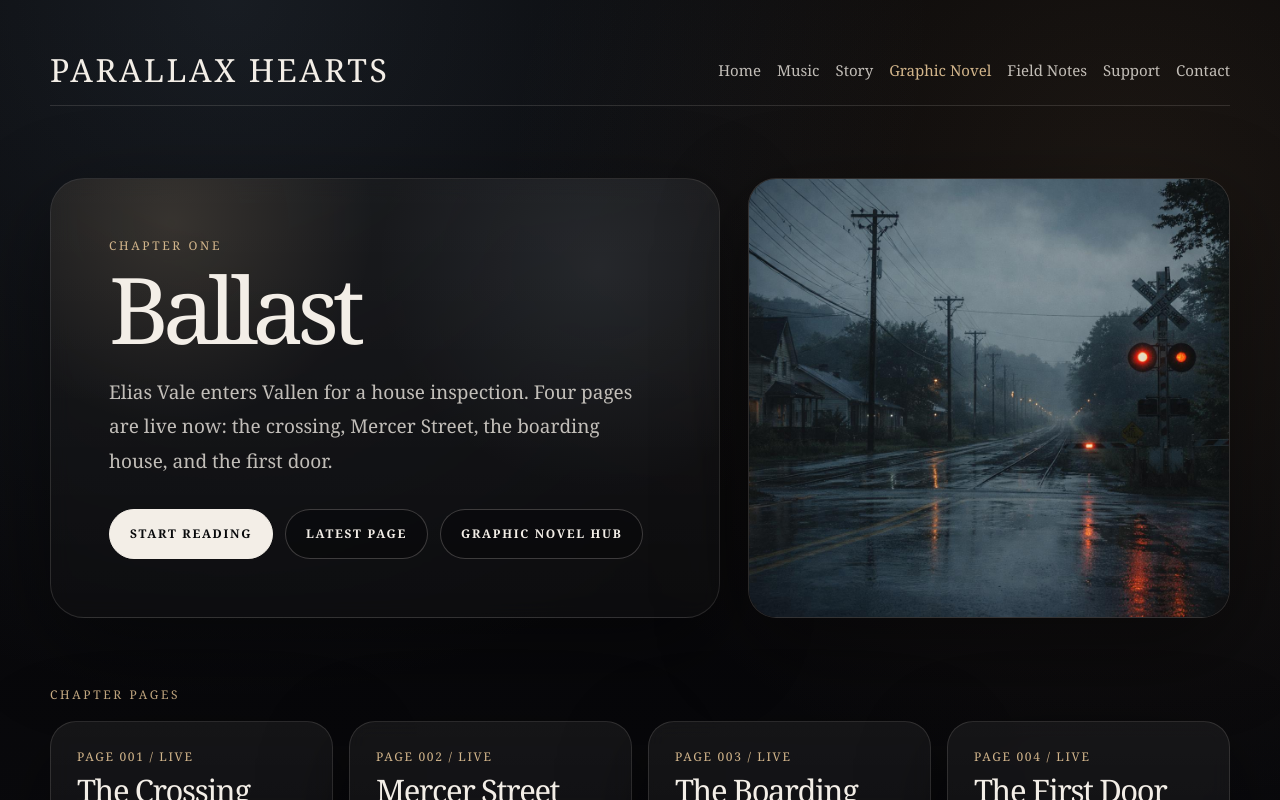
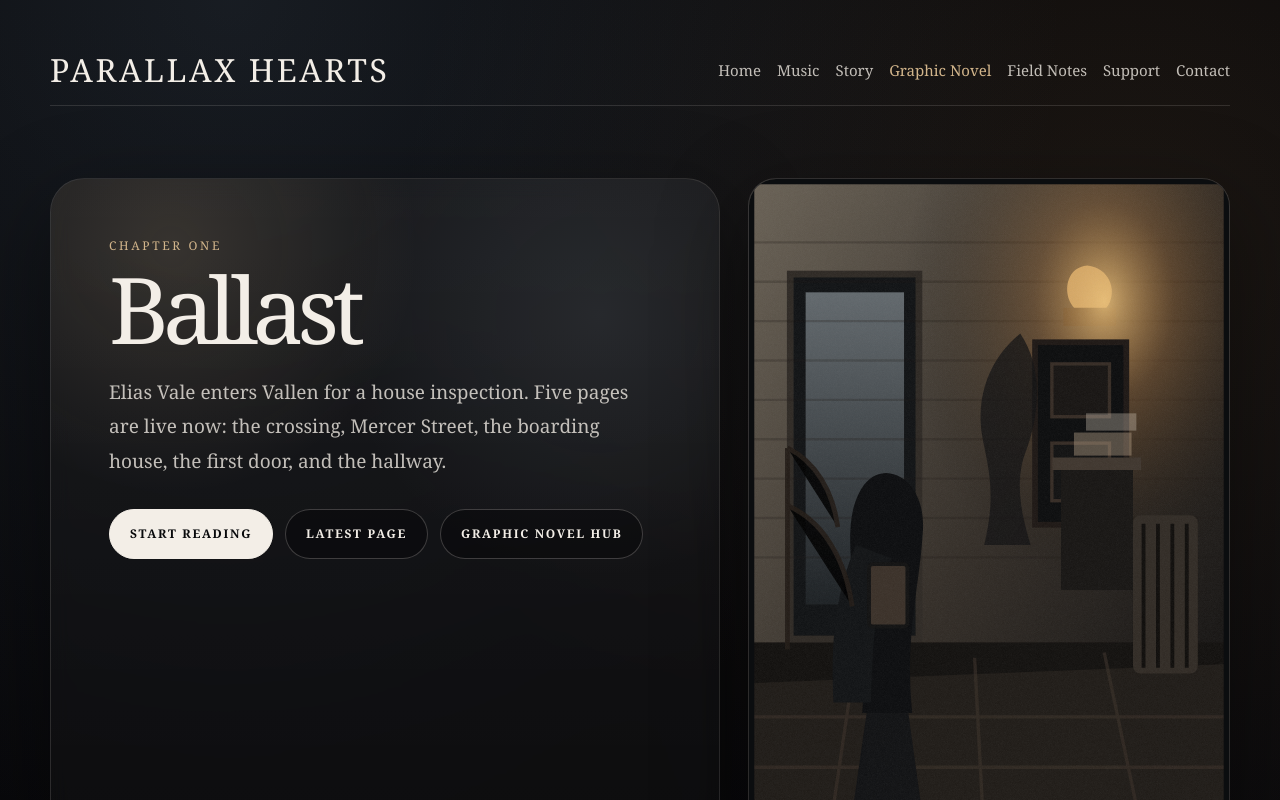
Before and after one commit to chthomps4/parallaxhearts-site, a Next.js app in the folder site/: page /graphic-novel/chapter-one in a window 1280 px wide. Shown: the top 800 px of the page. Built offline with nearby package versions, Linux system fonts and the light colour scheme.

Commit message:
Update chapter one archive for page 005

```diff
--- a/site/app/graphic-novel/chapter-one/page.tsx
+++ b/site/app/graphic-novel/chapter-one/page.tsx
@@ -56,6 +56,13 @@ const chapterPages = [
     status: "Live",
     text: "Elias finds the key, checks the frame, and steps into the boarding house with habit leading and story following.",
     href: "/graphic-novel/chapter-one/page-004",
+  },
+  {
+    number: "005",
+    title: "The Hallway",
+    status: "Live",
+    text: "Inside the boarding house, Elias lets the hallway settle before he gives the room a name.",
+    href: "/graphic-novel/chapter-one/page-005",
   },
 ];
 
@@ -179,9 +186,9 @@ export default function ChapterOnePage() {
                     fontSize: "19px",
                   }}
                 >
-                  Elias Vale enters Vallen for a house inspection. Four pages
+                  Elias Vale enters Vallen for a house inspection. Five pages
                   are live now: the crossing, Mercer Street, the boarding house,
-                  and the first door.
+                  the first door, and the hallway.
                 </p>
 
                 <div
@@ -196,7 +203,7 @@ export default function ChapterOnePage() {
                     Start Reading
                   </Link>
 
-                  <Link href="/graphic-novel/chapter-one/page-004" className="secondary-button">
+                  <Link href="/graphic-novel/chapter-one/page-005" className="secondary-button">
                     Latest Page
                   </Link>
 
@@ -216,10 +223,11 @@ export default function ChapterOnePage() {
               }}
             >
               <Image
-                src="/images/world.jpg"
-                alt="Chapter One Ballast visual atmosphere"
-                width={1200}
-                height={1400}
+                src="/images/graphic-novel/chapter-one/page-005-hallway.svg"
+                alt="Chapter One Ballast hallway atmosphere"
+                width={1000}
+                height={1414}
+                unoptimized
                 style={{
                   width: "100%",
                   height: "100%",
```
